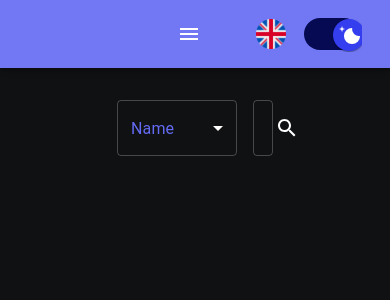
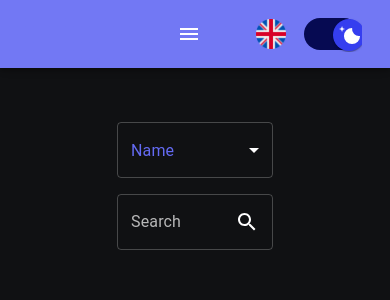
Before and after one commit to proga-react-practice/alpha-team-project, a React (Vite) app: page /cards in a window 390 px wide. Shown: the top 300 px of the page. Built offline with nearby package versions, Linux system fonts and the light colour scheme; what ldrs would draw is missing.

Commit message:
search responsive fix

```diff
--- a/src/components/pages/CardsPage.tsx
+++ b/src/components/pages/CardsPage.tsx
@@ -9,6 +9,8 @@ import {
   MenuItem,
   InputAdornment,
   SelectChangeEvent,
+  useTheme,
+  useMediaQuery,
 } from "@mui/material";
 import { Reorder } from "framer-motion";
 import ArrowForwardIosIcon from "@mui/icons-material/ArrowForwardIos";
@@ -33,7 +35,8 @@ const searchOptions = [
 const CardsPage: React.FC = () => {
   const { formData } = useFormData();
   const { userData } = useUserData();
-
+  const theme = useTheme();
+  const isSmall = useMediaQuery(theme.breakpoints.down("md"));
   const [cards, setCards] = useState<CardData[]>(() => {
     const savedCards = localStorage.getItem("cards");
     if (savedCards) {
@@ -130,12 +133,28 @@ const CardsPage: React.FC = () => {
           position: "fixed",
           top: "90px",
           left: "30%",
+          marginTop: 5,
+          ...(isSmall && {
+            flexDirection: "column",
+            justifyContent: "center",
+            alignItems: "center",
+            marginTop:2
+          }),
         }}
       >
         <Select
           value={searchCriteria}
           onChange={handleCriteriaChange}
-          sx={{ minWidth: 120, marginRight: 2 }}
+          sx={{
+            maxWidth: 350,
+            marginRight: 2,
+            ...(isSmall && {
+              marginBottom: 2,
+              marginTop: 2,
+              marginRight: 0,
+              width: "100%",
+            }),
+          }}
         >
           {searchOptions.map((option) => (
             <MenuItem key={option.value} value={option.value}>
@@ -155,6 +174,7 @@ const CardsPage: React.FC = () => {
             ),
           }}
           sx={{
+            width:'100%',
             flexGrow: 1,
           }}
         />
@@ -172,11 +192,31 @@ const CardsPage: React.FC = () => {
         style={{ listStyleType: "none" }}
         axis="x"
       >
-        <Grid container spacing={{ xs: 0, sm: 6, md: 8, lg: 8, xl: 10 }}>
+        <Grid
+          container
+          spacing={{ xs: 0, sm: 6, md: 8, lg: 8, xl: 10 }}
+          sx={{
+            ...(isSmall && {
+              marginTop: 5,
+            }),
+          }}
+        >
           {filteredCardsBySearch
             .slice(currentIndex, currentIndex + 4)
             .map((card: CardData) => (
-              <Grid item key={card.id} xs={12} sm={6} md={4} lg={3}>
+              <Grid
+                item
+                key={card.id}
+                xs={12}
+                sm={6}
+                md={4}
+                lg={3}
+                sx={{
+                  ...(isSmall && {
+                    marginTop: 5,
+                  }),
+                }}
+              >
                 {card.formData && card.userData && (
                   <Reorder.Item
                     value={card}
```
